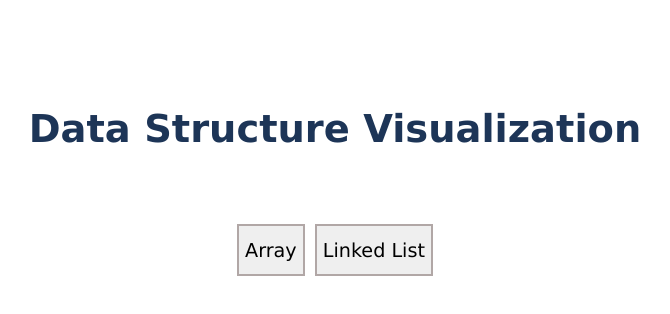
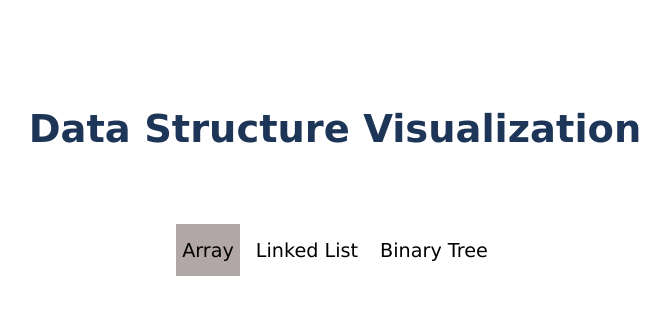
Before and after one commit to chi-cong/Data-structure-visualization, a React (Create React App) app in the folder data-structure-visualization/: page / in a window 1280 px wide. Shown: the top 314 px of the page, without its empty margins (305-975 px from the left). Built offline with nearby package versions, Linux system fonts and the light colour scheme.

Commit message:
fixing button function
done

```diff
--- a/data-structure-visualization/src/index.css
+++ b/data-structure-visualization/src/index.css
@@ -36,10 +36,11 @@ header > h1 {
   justify-content: center;
 }
 .typeBtn {
-  border: 2px #b1a7a6 solid;
+  border: 0px #b1a7a6 solid;
   margin: 0 5px 0 5px;
   height: 6.5vh;
   font-size: 1.5vw;
+  background: white;
 }
 .typeBtn:hover {
   background: #b1a7a6;
--- a/data-structure-visualization/src/types.js
+++ b/data-structure-visualization/src/types.js
@@ -1,26 +1,27 @@
 import React, { useEffect, useState } from "react";
 
-const typeList = ["array", "linked list"];
+const typeList = ["array", "linked list", "binary tree"];
 const TypeBtn = () => {
   const [types, setTypes] = useState([]);
   const [currentType, setCurrentType] = useState(typeList[0]);
   if (typeList.length > types.length) {
     setTypes(typeList);
   }
-  useEffect(() => {
+  const activateBtn = (type) => {
     const getRoot = document.getElementById("root");
-  }, []);
-  const activateBtn = (type) => {
     const getAllBtn = getRoot.querySelectorAll(".typeBtn");
     setCurrentType(type);
     getAllBtn.forEach((btn) => {
-      if (btn.getAttribute === currentType) {
+      if (btn.getAttribute("id") === currentType) {
         btn.classList.add("activatedBtn");
       } else {
         btn.classList.remove("activatedBtn");
       }
     });
+    console.log(currentType);
+    console.log(getAllBtn);
   };
+  useEffect(() => activateBtn(currentType));
   return (
     <div className="typeBtns">
       {types.map((type) => {
```
